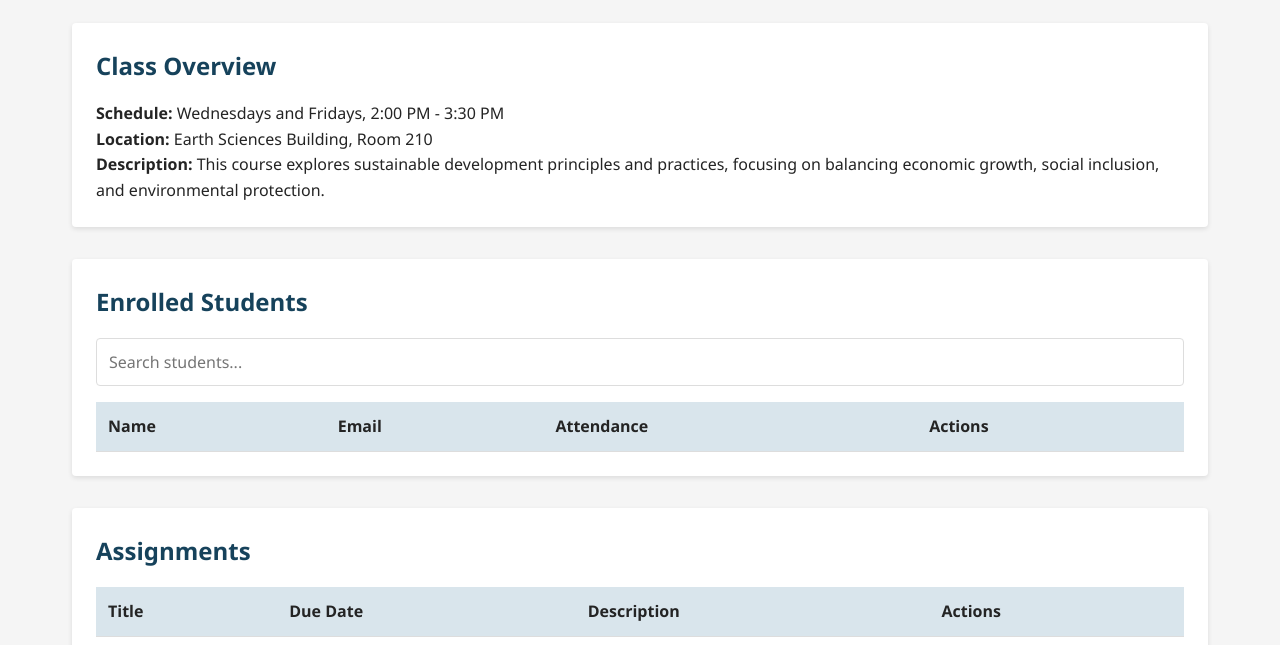
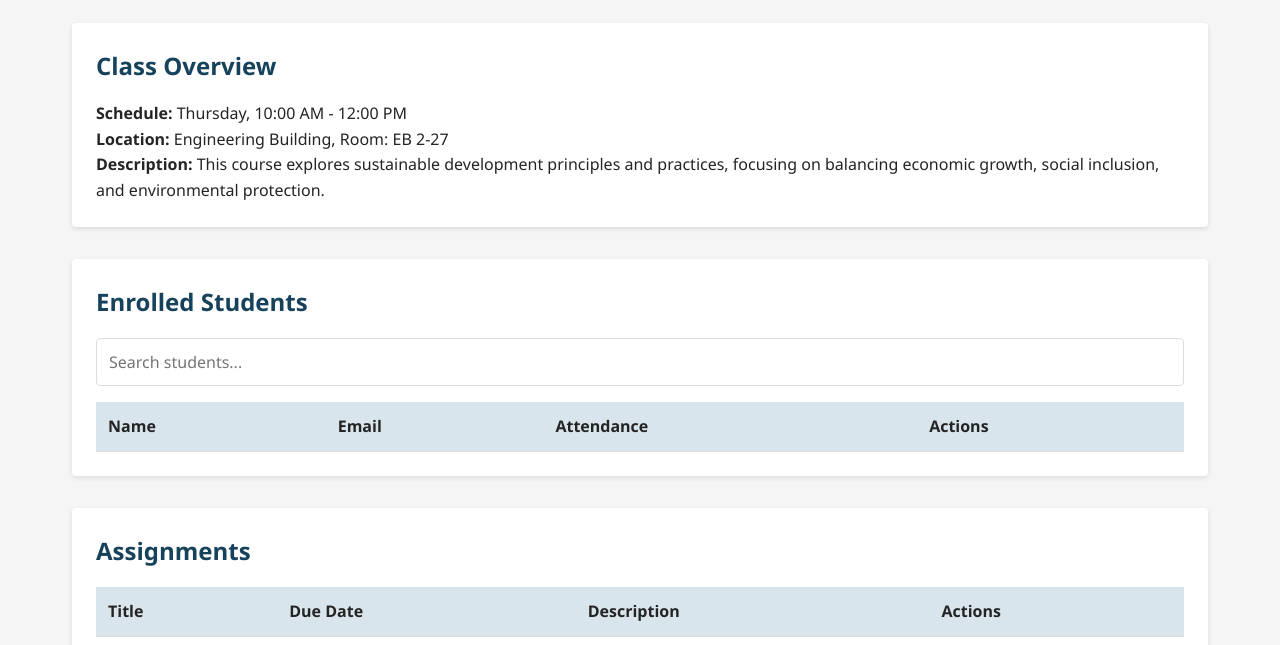
Before and after one commit to sahremman/class45, a plain HTML site: page sustainable-dev.html in a window 1280 px wide. Shown: the part 155-800 px from the top of the page. Drawn offline with Linux system fonts and the light colour scheme.

Commit message:
Update sustainable-dev.html

```diff
--- a/sustainable-dev.html
+++ b/sustainable-dev.html
@@ -30,8 +30,8 @@
         <div class="class-container">
             <section class="class-section">
                 <h2>Class Overview</h2>
-                <p><strong>Schedule:</strong> Wednesdays and Fridays, 2:00 PM - 3:30 PM</p>
-                <p><strong>Location:</strong> Earth Sciences Building, Room 210</p>
+                <p><strong>Schedule:</strong> Thursday, 10:00 AM - 12:00 PM</p>
+                <p><strong>Location:</strong> Engineering Building, Room: EB 2-27</p>
                 <p><strong>Description:</strong> This course explores sustainable development principles and practices, focusing on balancing economic growth, social inclusion, and environmental protection.</p>
             </section>
 
```
